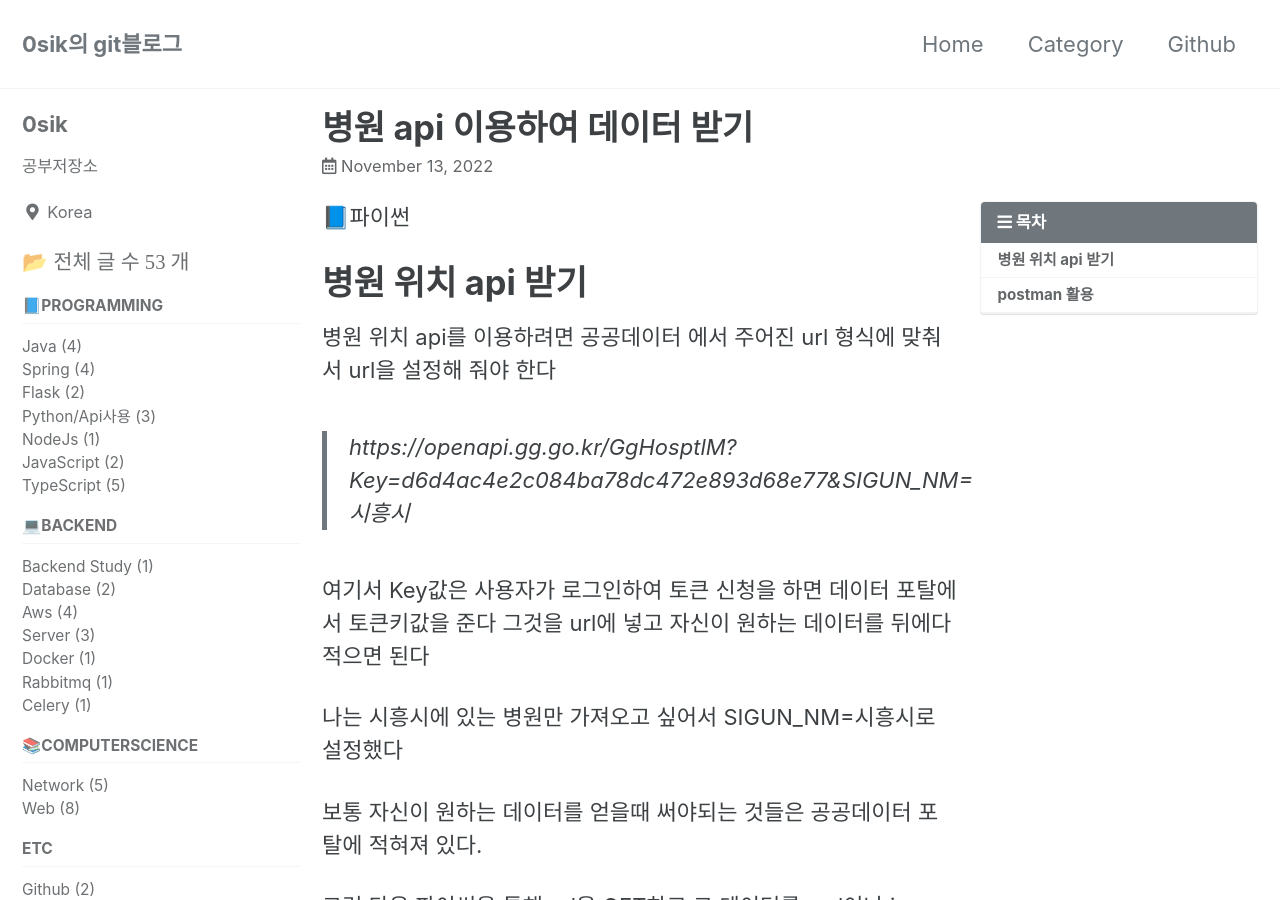
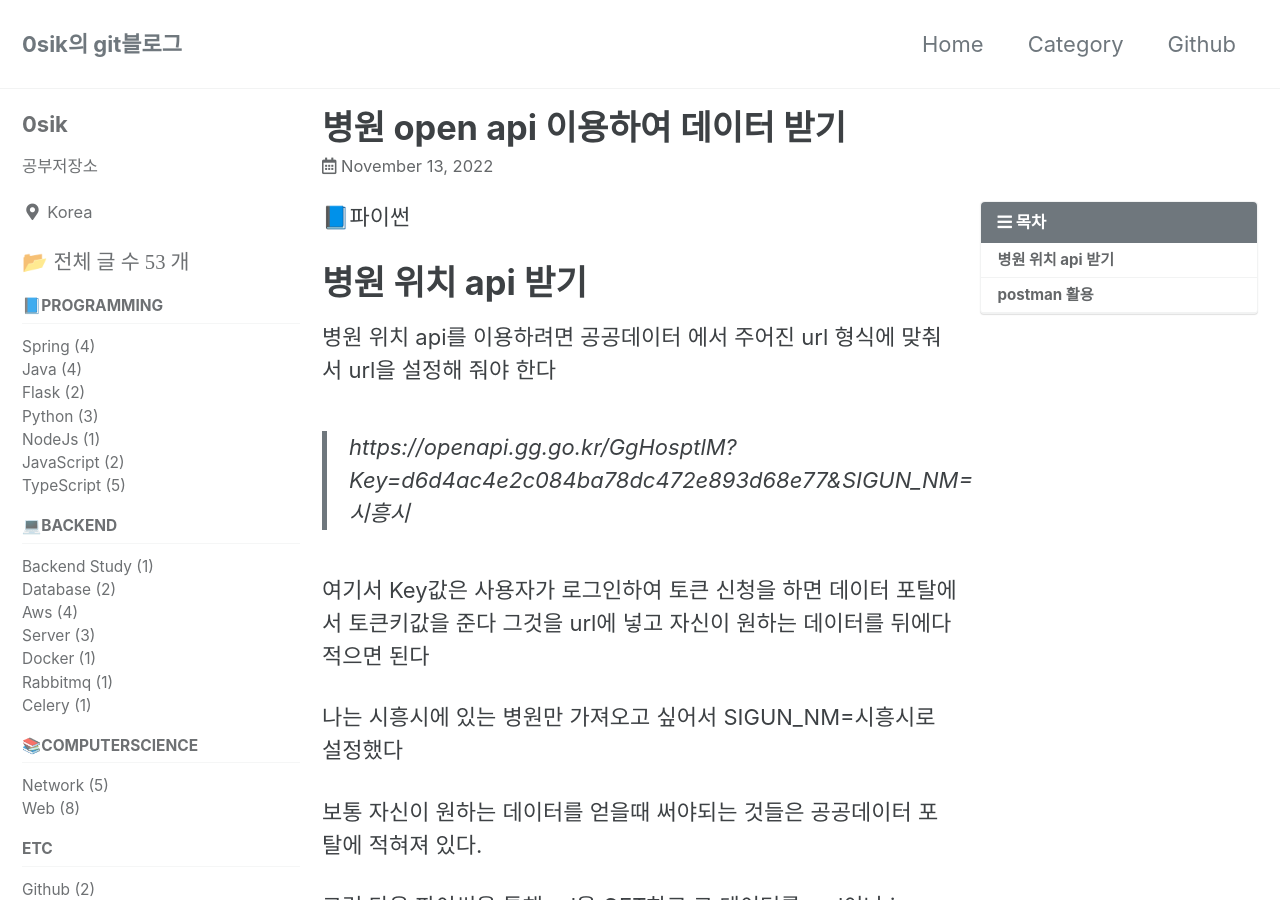
Before and after one commit to 0sik/0sik.github.io, a Jekyll site: the page built from _posts/2022-11-13-python 공공데이터api이용하여 데이터 받기.md, in a window 1280 px wide and 900 px high. Built offline with Jekyll 4.4.1, drawn with Linux system fonts in a browser that asks for light colours; cached includes are drawn as plain includes; some of the changed text lies outside the part shown.

Commit message:
feat : 카테고리 수정

```diff
--- a/_includes/nav_list_main
+++ b/_includes/nav_list_main
@@ -13,6 +13,13 @@
         <span class="nav__sub-title">📘PROGRAMMING</span>
             <ul>
                 {% for category in site.categories %}
+                    {% if category[0] == "spring" %}
+                        <li><a href="/categories/spring" class="">Spring ({{category[1].size}})</a></li>
+                    {% endif %}
+                {% endfor %}
+            </ul>
+            <ul>
+                {% for category in site.categories %}
                     {% if category[0] == "java" %}
                         <li><a href="/categories/java" class="">Java ({{category[1].size}})</a></li>
                     {% endif %}
@@ -20,14 +27,6 @@
             </ul>
 
 
-
-            <ul>
-                {% for category in site.categories %}
-                    {% if category[0] == "spring" %}
-                        <li><a href="/categories/spring" class="">Spring ({{category[1].size}})</a></li>
-                    {% endif %}
-                {% endfor %}
-            </ul>
             <ul>
                 {% for category in site.categories %}
                     {% if category[0] == "flask" %}
@@ -38,7 +37,7 @@
             <ul>
                 {% for category in site.categories %}
                     {% if category[0] == "python" %}
-                        <li><a href="/categories/python" class="">Python/Api사용 ({{category[1].size}})</a></li>
+                        <li><a href="/categories/python" class="">Python ({{category[1].size}})</a></li>
                     {% endif %}
                 {% endfor %}
             </ul>
--- a/_posts/2022-11-13-python 공공데이터api이용하여 데이터 받기.md
+++ b/_posts/2022-11-13-python 공공데이터api이용하여 데이터 받기.md
@@ -1,6 +1,6 @@
 ---
 layout: single
-title: "병원 api 이용하여 데이터 받기"
+title: "병원 open api 이용하여 데이터 받기"
 toc: true
 toc_sticky: true
 toc_label: "목차"
```
Also changed, not shown: _posts/2022-10-09-python RestApi이용하여 자기자신에게 카톡보내기.md (+1 -1 lines), _posts/2023-03-15-backendstudy web에 대한 전반적인 이해.md (+1 -1 lines).
